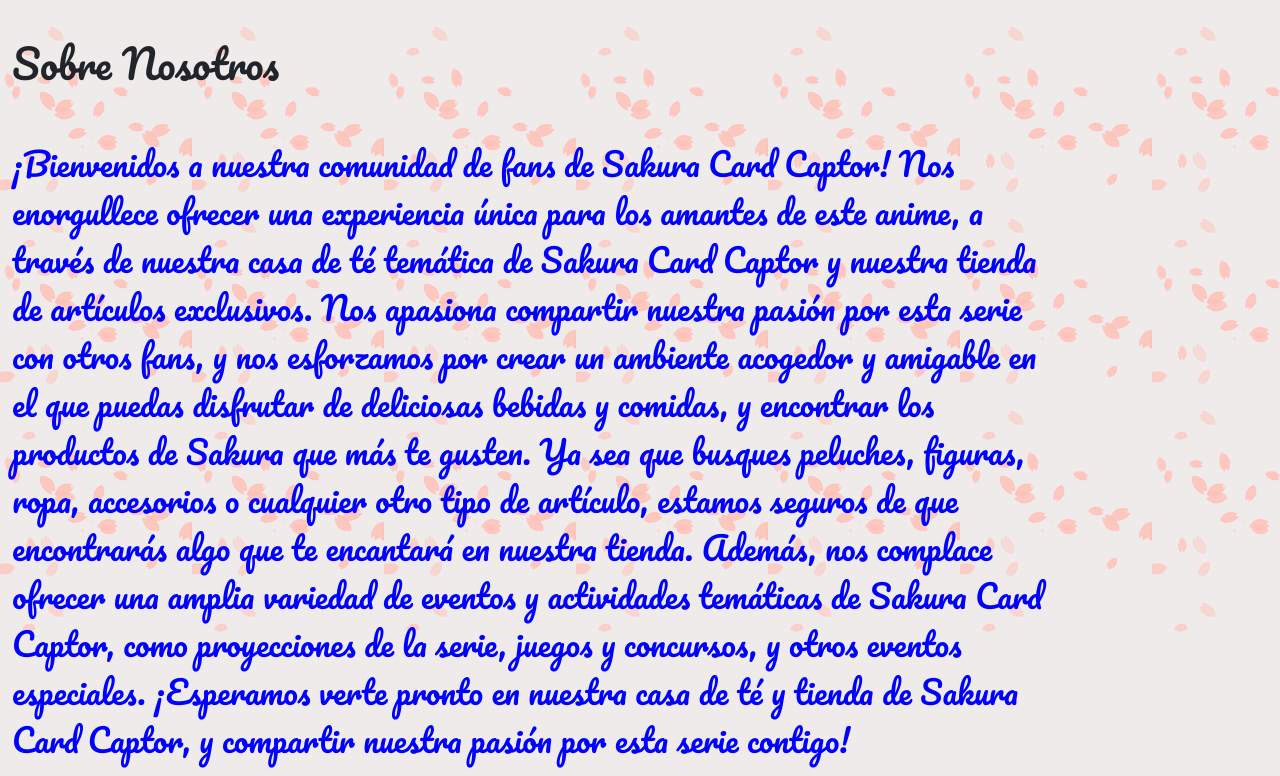
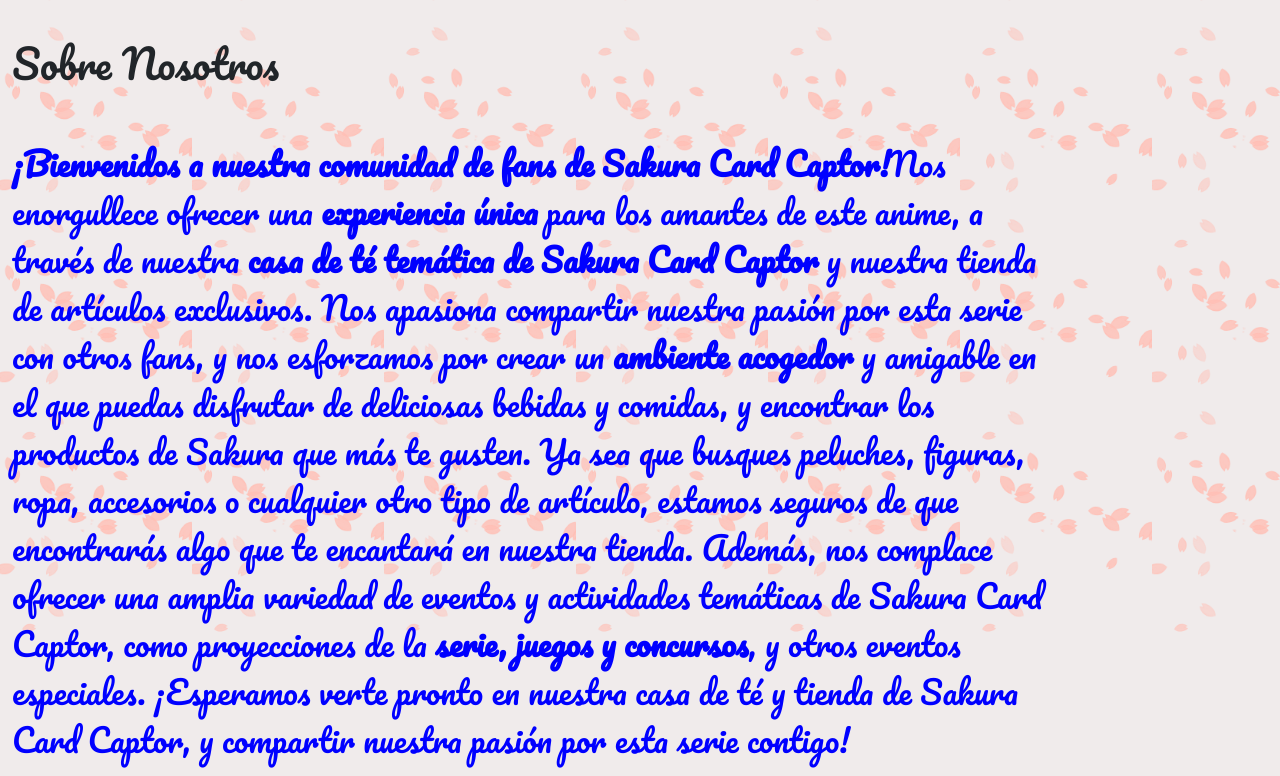
Before and after one commit to MarleneOjeda/PF_Ojeda, a website: page pages/nosotros.html in a window 1280 px wide. Shown: the part 168-944 px from the top of the page. Drawn offline with nearby package versions, Linux system fonts and the light colour scheme; a web font is replaced by a local one.

Commit message:
resaltado con negrita

```diff
--- a/pages/nosotros.html
+++ b/pages/nosotros.html
@@ -51,11 +51,11 @@
             </div>
 
             <article class="parrafodenosotros col-10 col-md-10">
-                <p>¡Bienvenidos a nuestra comunidad de fans de Sakura Card Captor! Nos enorgullece ofrecer una experiencia única para los amantes de este anime, a través de nuestra casa de té temática de Sakura Card Captor y nuestra tienda de artículos exclusivos.
+                <p><strong>¡Bienvenidos a nuestra comunidad de fans de Sakura Card Captor!</strong>Nos enorgullece ofrecer una <b>experiencia única</b> para los amantes de este anime, a través de nuestra <strong>casa de té temática de Sakura Card Captor</strong> y nuestra tienda de artículos exclusivos.
 
-                    Nos apasiona compartir nuestra pasión por esta serie con otros fans, y nos esforzamos por crear un ambiente acogedor y amigable en el que puedas disfrutar de deliciosas bebidas y comidas, y encontrar los productos de Sakura que más te gusten. Ya sea que busques peluches, figuras, ropa, accesorios o cualquier otro tipo de artículo, estamos seguros de que encontrarás algo que te encantará en nuestra tienda.
+                    Nos apasiona compartir nuestra pasión por esta serie con otros fans, y nos esforzamos por crear un <b>ambiente acogedor</b> y amigable en el que puedas disfrutar de deliciosas bebidas y comidas, y encontrar los productos de Sakura que más te gusten. Ya sea que busques peluches, figuras, ropa, accesorios o cualquier otro tipo de artículo, estamos seguros de que encontrarás algo que te encantará en nuestra tienda.
 
-                    Además, nos complace ofrecer una amplia variedad de eventos y actividades temáticas de Sakura Card Captor, como proyecciones de la serie, juegos y concursos, y otros eventos especiales. ¡Esperamos verte pronto en nuestra casa de té y tienda de Sakura Card Captor, y compartir nuestra pasión por esta serie contigo!</p>
+                    Además, nos complace ofrecer una amplia variedad de eventos y actividades temáticas de Sakura Card Captor, como proyecciones de la <b>serie, juegos y concursos</b>, y otros eventos especiales. ¡Esperamos verte pronto en nuestra casa de té y tienda de Sakura Card Captor, y compartir nuestra pasión por esta serie contigo!</p>
             </article>
 
             <section class="titulo_foto_de_entrada row-2">
```
